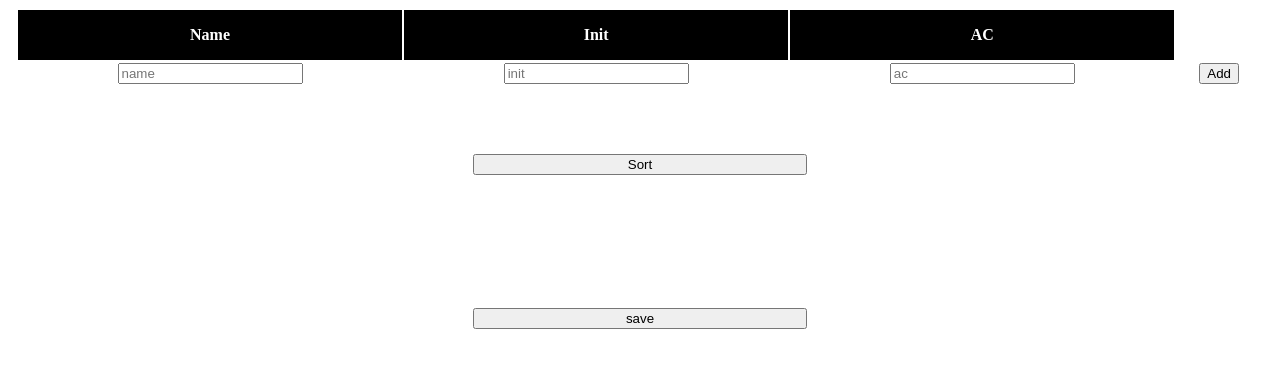
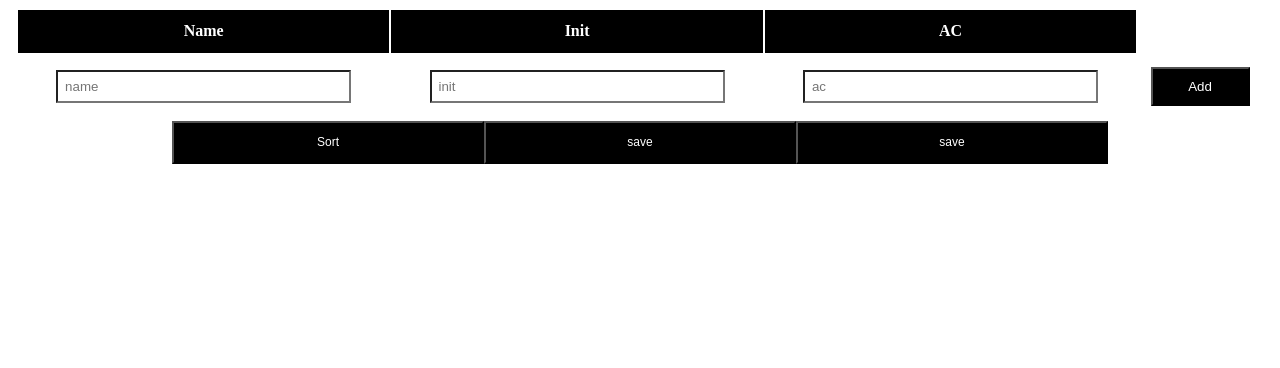
Before and after one commit to MarcosLaydner/initiative_tracker, a React (Create React App) app: page / in a window 1280 px wide. Shown: the top 368 px of the page. Built offline with nearby package versions, Linux system fonts and the light colour scheme.

Commit message:
Changing visulas, and readme

```diff
--- a/src/App.js
+++ b/src/App.js
@@ -53,7 +53,7 @@ export default function App() {
               <td>{character.init}</td>
               <td>{character.ac}</td>
               <td>
-                <button onClick={() => RemoveCharacter(character.id)} >remove</button>
+                <button onClick={() => RemoveCharacter(character.id)} >X</button>
               </td>
             </tr>
           ))}
@@ -73,6 +73,7 @@ export default function App() {
       <div>
         <ActionButton type='button' onClick={() => SortCharactersByInit(characters)}>Sort</ActionButton>
         <ActionButton>save</ActionButton>
+        <ActionButton>save</ActionButton>
       </div>
 
     </Main>
--- a/src/styles.js
+++ b/src/styles.js
@@ -12,20 +12,45 @@ export const InitiativeTable = styled.table`
     thead>tr>th {
         background-color: black;
         color: white;
-        height: 3em;
+        padding: 1% 0%;
+        width: 30%;
     }
 
     tbody>tr:nth-child(even) {
         background-color: #f2f2f2;
     }
 
-    tbody>tr>td {
-        padding: 0.5em;
+    tbody>tr:hover {
+        background-color: #f5f5fF;
     }
 
+    tbody>tr>td {
+        padding: 0.5%;
+    }
+
+    tfoot>tr>td {
+        padding: 1%;
+        width: 30%;
+    }
+
+    tfoot>tr>td>input {
+        width: 80%;
+        padding: 2%;
+        border-radius: 0;
+    }
+
+    td>button {
+        background-color: black;
+        color: white;
+        width: 100%;
+        padding: 10%
+    }
 `;
 
 export const ActionButton = styled.button`
-    width: 25em;
-    margin: 5em 15em;
+    width: 25%;
+    padding: 1%;
+    background-color: black;
+    color: white;
+    font-size: 75%;
 `;
```
Also changed, not shown: 2 other files (tests, documents, lock files or other folders).
